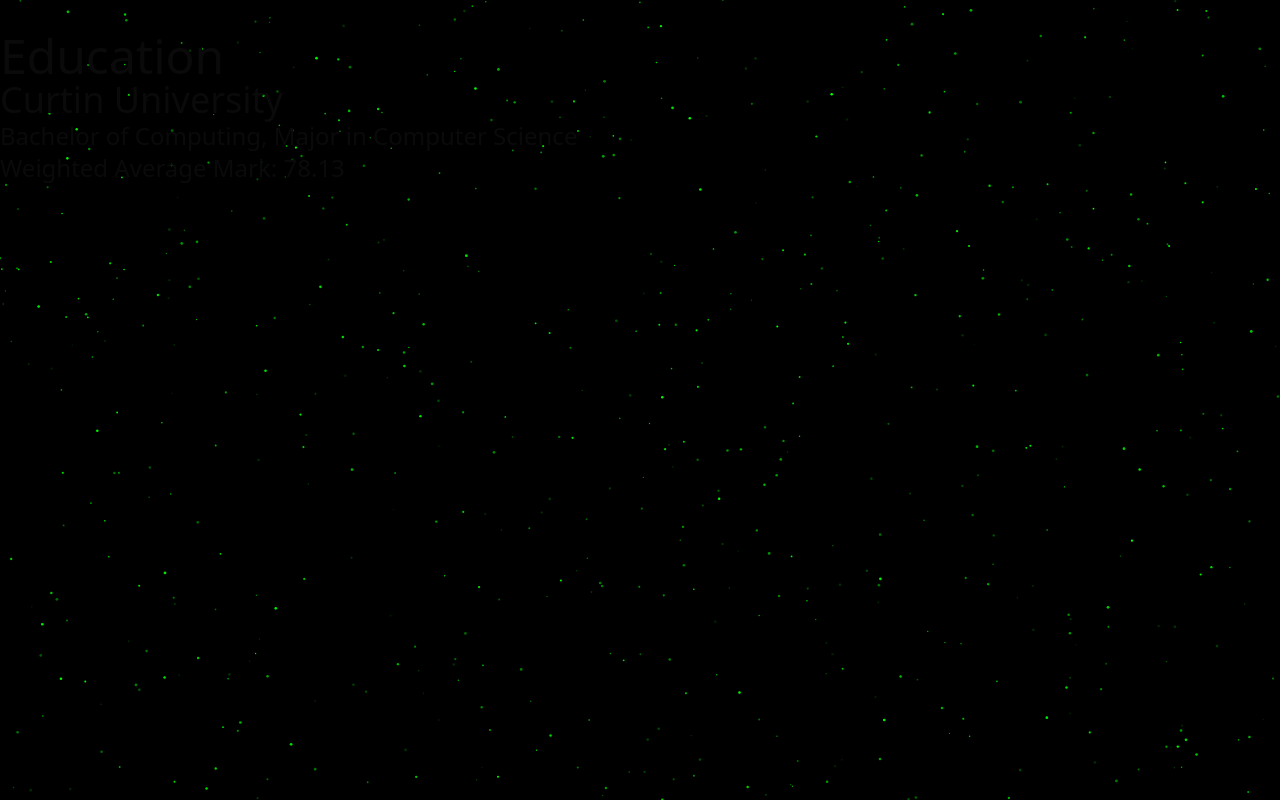
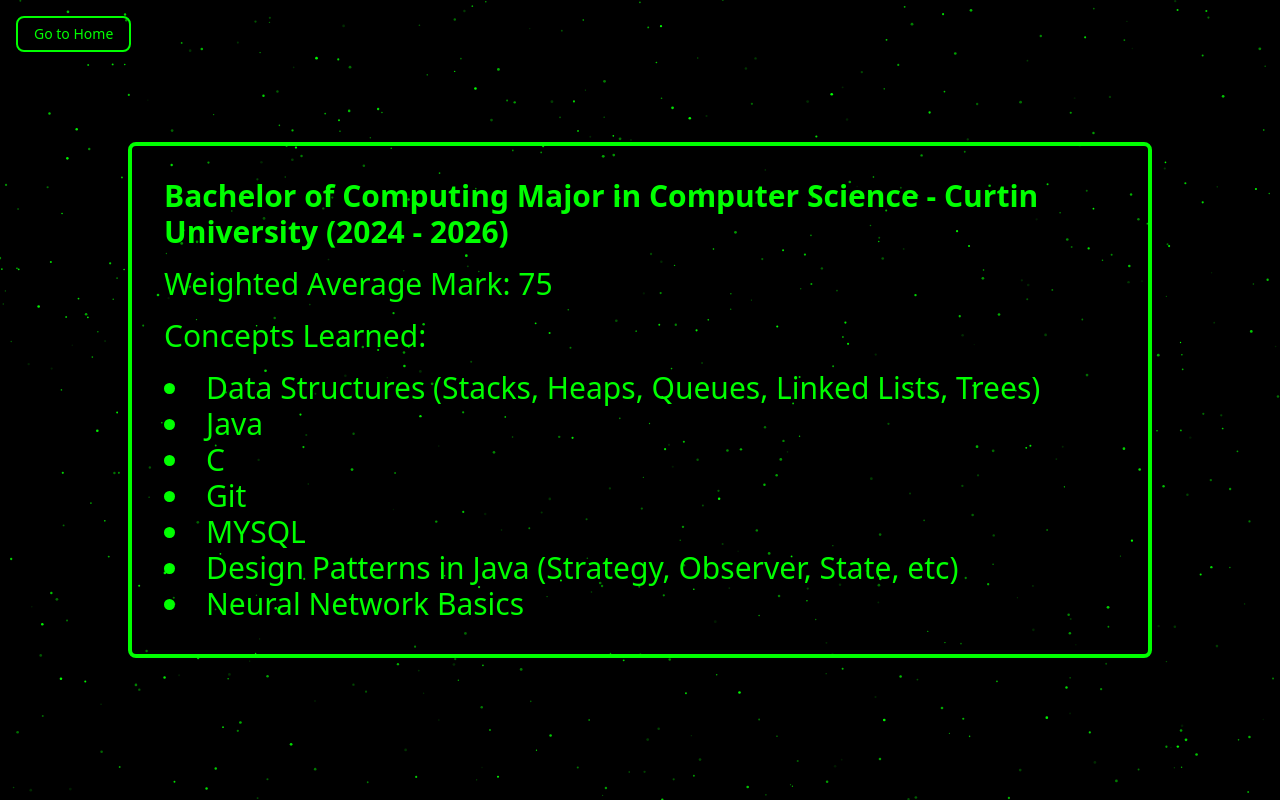
Before and after one commit to Bionic535/Personal_Portfolio, a React (Vite) app: page /education in a window 1280 px wide. Built offline with nearby package versions, Linux system fonts and the light colour scheme.

Commit message:
hackathons and experience sections added

```diff
--- a/src/App.tsx
+++ b/src/App.tsx
@@ -4,6 +4,8 @@
 import Socials from './Socials.tsx';
 import Projects from './ProjectsSection.tsx';
 import Education from './education.tsx';
+import Experience from './experience.tsx';
+import Hackathon from './hackathons.tsx';
 
 function App() {
   return (
@@ -13,6 +15,8 @@
           <Route path="/socials" element={<Socials />} />
           <Route path="/projects" element={<Projects />} />
           <Route path="/education" element={<Education />} />
+          <Route path="/experience" element={<Experience />} />
+          <Route path="/hackathon" element={<Hackathon />} />
       </Routes>
     </Layout>
   );
--- a/src/ProjectsSection.tsx
+++ b/src/ProjectsSection.tsx
@@ -1,3 +1,6 @@
+import { Button } from "./components/ui/button"
+import { useNavigate } from "react-router-dom";
+
 const projects=[
     {
         id: 1,
@@ -8,26 +11,44 @@
         URL: "https://movieaisite.fly.dev/",
         Github_Link: "https://github.com/Bionic535/movieaisite",
 
+    },
+    {
+        id: 2,
+        title: "NewsBuddy",
+        description: "An application built with electron that uses the openai api to summarise or fact check news articles for the user on manual input or with a keyboard shortcut",
+        image: "e",
+        tags: ["Electron", "TypeScript", "React", "TailWind"],
+        Github_Link: "https://github.com/Bionic535/NewsBuddy",
+
     }
 ]
 
 function ProjectsSection() {
+    const navigate = useNavigate();
     return (
         <>
-            <div className="border-t-4 border-blue-500">
+        <div className="fixed top-4 left-4">
+            <Button onClick={() => navigate('/')} style={{ borderColor: 'var(--border-color)', color: 'var(--border-color)' }} className='border-2 rounded-lg'>Go to Home</Button>
+        </div>
+            <div className="min-h-screen flex items-center justify-center px-32">
+                <div className="border-4 rounded-lg p-8" style={{ borderColor: 'var(--border-color)' }}>
+                    <div className="grid grid-cols-2 gap-8 w-full">
                         {projects.map((project, key) => (
-                    <div key={key} className="py-8 border-b-4 border-blue-500">
+                            <div key={key} className="border-4 rounded-lg p-8" style={{ borderColor: 'var(--border-color)' }}>
                                 <div>
-                            <h2 className="text-3xl">{project.title}</h2>
-                            <p className="text-3xl">{project.description}</p>
+                                    <h2 className="text-3xl font-bold" style={{ color: 'var(--border-color)' }}>{project.title}</h2>
+                                    <p className="text-3xl" style={{ color: 'var(--border-color)' }}>{project.description}</p>
                                     <div className="flex flex-col">
-                                <a className="text-3xl hover:text-blue-700" href={project.URL} target="_blank" rel="noopener noreferrer">URL: {project.URL}</a>
-                                <a className="text-3xl hover:text-blue-700" href={project.Github_Link} target="_blank" rel="noopener noreferrer">GitHub URL: {project.Github_Link}</a>
+                                        {project.URL && <a className="text-3xl" style={{ color: 'var(--border-color)' }} href={project.URL} target="_blank" rel="noopener noreferrer">URL: {project.URL}</a>}
+                                        {project.Github_Link && <a className="text-3xl" style={{ color: 'var(--border-color)' }} href={project.Github_Link} target="_blank" rel="noopener noreferrer">GitHub URL: {project.Github_Link}</a>}
                                     </div>
                                 </div>
                             </div>
                         ))}
                     </div>
+                </div>
+                </div>
+
         </>
     )
 }
--- a/src/Socials.tsx
+++ b/src/Socials.tsx
@@ -4,9 +4,11 @@
     const navigate = useNavigate();
     return(
         <>
+        <div className="fixed top-4 left-4">
+            <Button onClick={() => navigate('/')} style={{ borderColor: 'var(--border-color)', color: 'var(--border-color)' }} className='border-2 rounded-lg'>Go to Home</Button>
+        </div>
         <div className="min-h-screen flex items-center justify-center px-32">
             <div className="border-4 rounded-lg p-8 flex flex-row gap-4" style={{ borderColor: 'var(--border-color)' }}>
-                <Button onClick={() => navigate('/')} style={{ borderColor: 'var(--border-color)', color: 'var(--border-color)' }} className='border-2 rounded-lg'>Go to Home</Button>
                 <Button onClick={() => window.open('https://www.linkedin.com/in/lachlan-bruce-19378b301/', '_blank')} style={{ borderColor: 'var(--border-color)', color: 'var(--border-color)' }} className='border-2 rounded-lg'>LinkedIn</Button>
                 <Button onClick={() => window.open('https://github.com/Bionic535', '_blank')} style={{ borderColor: 'var(--border-color)', color: 'var(--border-color)' }} className='border-2 rounded-lg'>GitHub</Button>
             </div>
--- a/src/education.tsx
+++ b/src/education.tsx
@@ -1,12 +1,29 @@
+import { Button } from "./components/ui/button"
+import { useNavigate } from 'react-router-dom';
 function Education(){
+    const navigate = useNavigate();
     return(
-        <div className="py-8">
-            <h1 className="text-5xl">Education</h1>
-            <h2 className="text-4xl">Curtin University</h2>
-            <p className="text-2xl">Bachelor of Computing, Major in Computer Science</p>
-            <p className="text-2xl">Weighted Average Mark: 78.13 </p>
+       <>
+        <div className="fixed top-4 left-4">
+            <Button onClick={() => navigate('/')} style={{ borderColor: 'var(--border-color)', color: 'var(--border-color)' }} className='border-2 rounded-lg'>Go to Home</Button>
         </div>
-
+        <div className="min-h-screen flex items-center justify-center px-32">
+            <div className="border-4 rounded-lg p-8 flex flex-col gap-4" style={{ borderColor: 'var(--border-color)' }}>
+                <p className="text-3xl font-bold" style={{ color: 'var(--border-color)' }}>Bachelor of Computing Major in Computer Science - Curtin University (2024 - 2026)</p>
+                <p className="text-3xl" style={{ color: 'var(--border-color)' }}>Weighted Average Mark: 75</p>
+                <p className="text-3xl" style={{ color: 'var(--border-color)' }}>Concepts Learned:</p>
+                <ul className="list-disc list-inside text-3xl" style={{ color: 'var(--border-color)' }}>
+                    <li>Data Structures (Stacks, Heaps, Queues, Linked Lists, Trees)</li>
+                    <li>Java</li>
+                    <li>C</li>
+                    <li>Git</li>
+                    <li>MYSQL</li>
+                    <li>Design Patterns in Java (Strategy, Observer, State, etc)</li>
+                    <li>Neural Network Basics</li>
+                </ul>
+            </div>
+        </div>
+       </>
     )
 }
 
--- /dev/null
+++ b/src/experience.tsx
@@ -0,0 +1,41 @@
+import { Button } from "./components/ui/button"
+import { useNavigate } from "react-router-dom";
+
+const experiences=[
+    {
+        id: 1,
+        title: "RichMindWA Software Engineer Intern",
+        description: "Developed an azure function with c# to automatically sync 2 api's",
+        Duration: "June 2025 - July 2025",
+
+    }
+]
+
+function experience() {
+    const navigate = useNavigate();
+    return (
+        <>
+        <div className="fixed top-4 left-4">
+            <Button onClick={() => navigate('/')} style={{ borderColor: 'var(--border-color)', color: 'var(--border-color)' }} className='border-2 rounded-lg'>Go to Home</Button>
+        </div>
+            <div className="min-h-screen flex items-center justify-center px-32">
+                <div className="border-4 rounded-lg p-8" style={{ borderColor: 'var(--border-color)' }}>
+                    <div className={`grid ${experiences.length > 1 ? 'grid-cols-2' : 'grid-cols-1'} gap-8 w-full`}>
+                        {experiences.map((experience, key) => (
+                            <div key={key} className="border-4 rounded-lg p-8" style={{ borderColor: 'var(--border-color)' }}>
+                                <div>
+                                    <h2 className="text-3xl font-bold" style={{ color: 'var(--border-color)' }}>{experience.title}</h2>
+                                    <p className="text-3xl" style={{ color: 'var(--border-color)' }}>{experience.description}</p>
+                                    <p className="text-3xl" style={{ color: 'var(--border-color)' }}>{experience.Duration}</p>
+                                </div>
+                            </div>
+                        ))}
+                    </div>
+                </div>
+                </div>
+
+        </>
+    )
+}
+
+export default experience
--- /dev/null
+++ b/src/hackathons.tsx
@@ -0,0 +1,45 @@
+import { Button } from "./components/ui/button"
+import { useNavigate } from "react-router-dom";
+
+const hackathons=[
+    {
+        id: 1,
+        title: "EcoPulse Hackathon 2025",
+        Place: "1st Place",
+        Amount_Won: "3000 AUD For The Team",
+        Submission: "https://github.com/Bionic535/Ecopulse-Hackathon-Submission"
+
+    }
+]
+
+function hackathon() {
+    const navigate = useNavigate();
+    return (
+        <>
+        <div className="fixed top-4 left-4">
+            <Button onClick={() => navigate('/')} style={{ borderColor: 'var(--border-color)', color: 'var(--border-color)' }} className='border-2 rounded-lg'>Go to Home</Button>
+        </div>
+            <div className="min-h-screen flex items-center justify-center px-32">
+                <div className="border-4 rounded-lg p-8" style={{ borderColor: 'var(--border-color)' }}>
+                    <div className={`grid ${hackathons.length > 1 ? 'grid-cols-2' : 'grid-cols-1'} gap-8 w-full`}>
+                        {hackathons.map((hackathon, key) => (
+                            <div key={key} className="border-4 rounded-lg p-8" style={{ borderColor: 'var(--border-color)' }}>
+                                <div>
+                                    <h2 className="text-3xl font-bold" style={{ color: 'var(--border-color)' }}>{hackathon.title}</h2>
+                                    <p className="text-3xl" style={{ color: 'var(--border-color)' }}>{hackathon.Place}</p>
+                                    <p className="text-3xl" style={{ color: 'var(--border-color)' }}>{hackathon.Amount_Won}</p>
+                                    <div className="text-3xl" style={{ color: 'var(--border-color)' }}>
+                                        My Submission: <a href={hackathon.Submission} target="_blank" rel="noopener noreferrer" className="underline">{hackathon.Submission}</a>
+                                    </div>
+                                </div>
+                            </div>
+                        ))}
+                    </div>
+                </div>
+                </div>
+
+        </>
+    )
+}
+
+export default hackathon
--- a/src/home.tsx
+++ b/src/home.tsx
@@ -4,10 +4,15 @@
     const navigate = useNavigate();
     return (
         <div className="min-h-screen flex items-center justify-center px-32">
-            <div className="border-4 rounded-lg p-8 flex flex-row gap-4" style={{ borderColor: 'var(--border-color)' }}>
+            <div className="border-4 rounded-lg p-8 flex flex-col gap-4" style={{ borderColor: 'var(--border-color)' }}>
+                <div className='flex-col'>
+                    <p className="text-3xl font-bold" style={{ color: 'var(--border-color)' }}>Hi My Name is Lachlan Bruce</p>
+                </div>
+                <Button onClick={() => navigate('/experience')} style={{ borderColor: 'var(--border-color)', color: 'var(--border-color)' }} className='border-2 rounded-lg'>Experience</Button>
+                <Button onClick={() => navigate('/projects')} style={{ borderColor: 'var(--border-color)', color: 'var(--border-color)' }} className='border-2 rounded-lg'>Projects</Button>
+                <Button onClick={() => navigate('/hackathon')} style={{ borderColor: 'var(--border-color)', color: 'var(--border-color)' }} className='border-2 rounded-lg'>Hackathon</Button>
+                <Button onClick={() => navigate('/education')} style={{ borderColor: 'var(--border-color)', color: 'var(--border-color)' }} className='border-2 rounded-lg'>Education</Button>
                 <Button onClick={() => navigate('/socials')} style={{ borderColor: 'var(--border-color)', color: 'var(--border-color)' }} className='border-2 rounded-lg'>Social Media</Button>
-                <Button onClick={() => navigate('/projects')} style={{ borderColor: 'var(--border-color)', color: 'var(--border-color)' }} className='border-2 rounded-lg'>Projects</Button>
-                <Button onClick={() => navigate('/education')} style={{ borderColor: 'var(--border-color)', color: 'var(--border-color)' }} className='border-2 rounded-lg'>Education</Button>
             </div>
         </div>
     );
```
Also changed, not shown: src/assets/1759050762308.jpg (added). Lines whose indentation alone changed are shown as unchanged.
